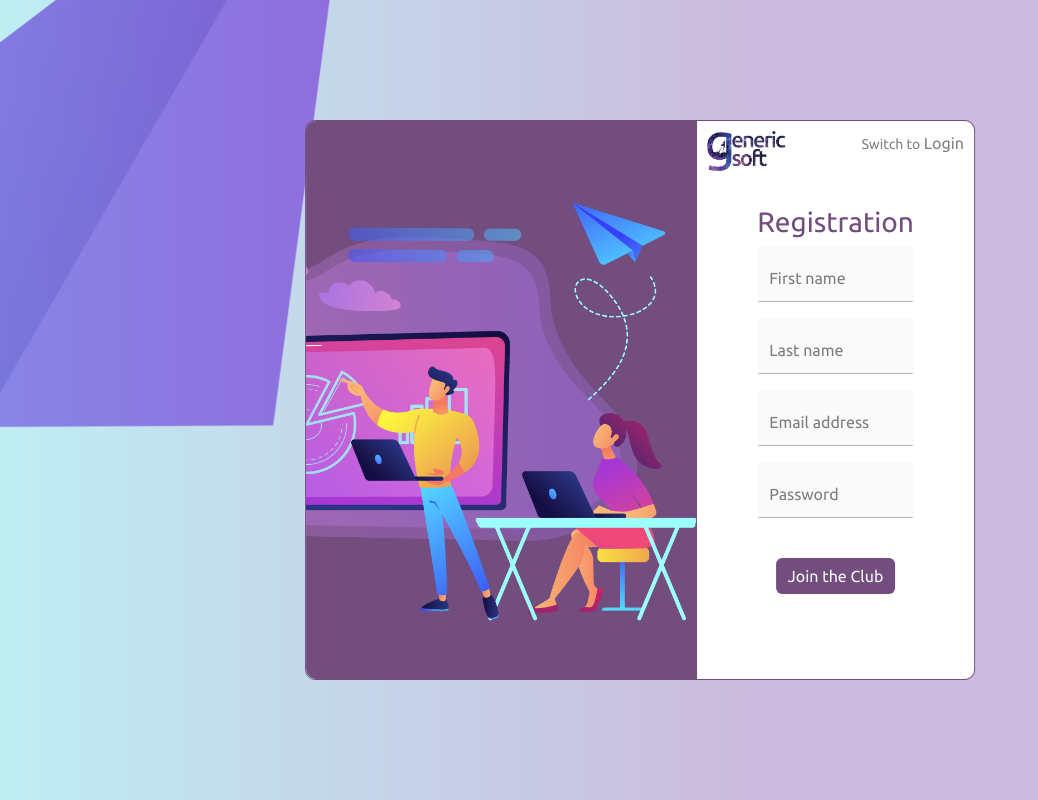
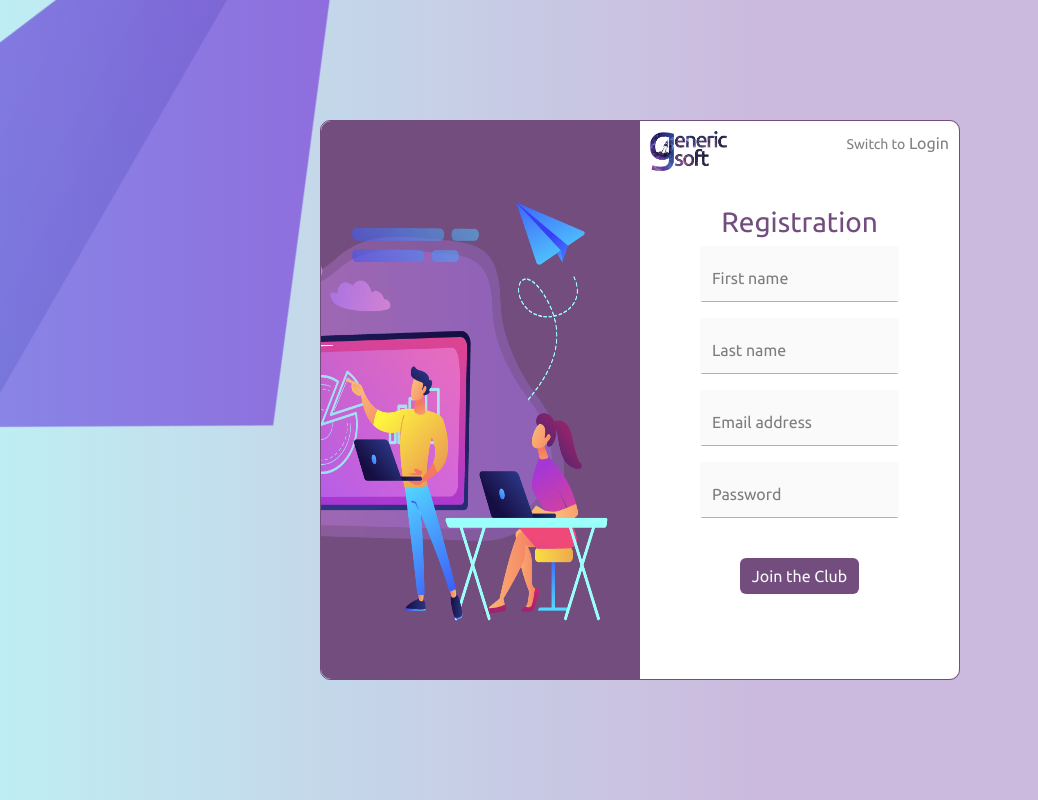
Before and after one commit to GenericSoft/GDR-Generic-Desk-Reservation, a React (Create React App) app: page /register in a window 1280 px wide. Shown: the whole page, without its empty margins (0-1038 px from the left). Built offline with nearby package versions, Linux system fonts and the light colour scheme; no server answers.

Commit message:
image width changes for firefox

```diff
--- a/src/components/Footer/Footer.scss
+++ b/src/components/Footer/Footer.scss
@@ -13,9 +13,10 @@
 
   &-image {
     height: 100%;
+    width: 40%;
+    object-fit: fill;
     &-container {
       flex: 1 1 0;
-      //   text-align: center;
     }
   }
 
@@ -29,7 +30,7 @@
       ul {
         list-style-type: none;
         margin: 0;
-        padding: 0;
+        padding: 0 0 0 20px;
       }
 
       li a {
@@ -48,6 +49,7 @@
 
     div {
       color: $white;
+      padding: 0 0 0 20px;
     }
   }
 }
--- a/src/components/FormContainer/FormContainer.scss
+++ b/src/components/FormContainer/FormContainer.scss
@@ -43,6 +43,8 @@
     border-bottom-left-radius: 10px;
   }
   height: 100%;
+  width: 90%;
+  object-fit: fill;
 }
 
 .blue-triangle1 {
```
